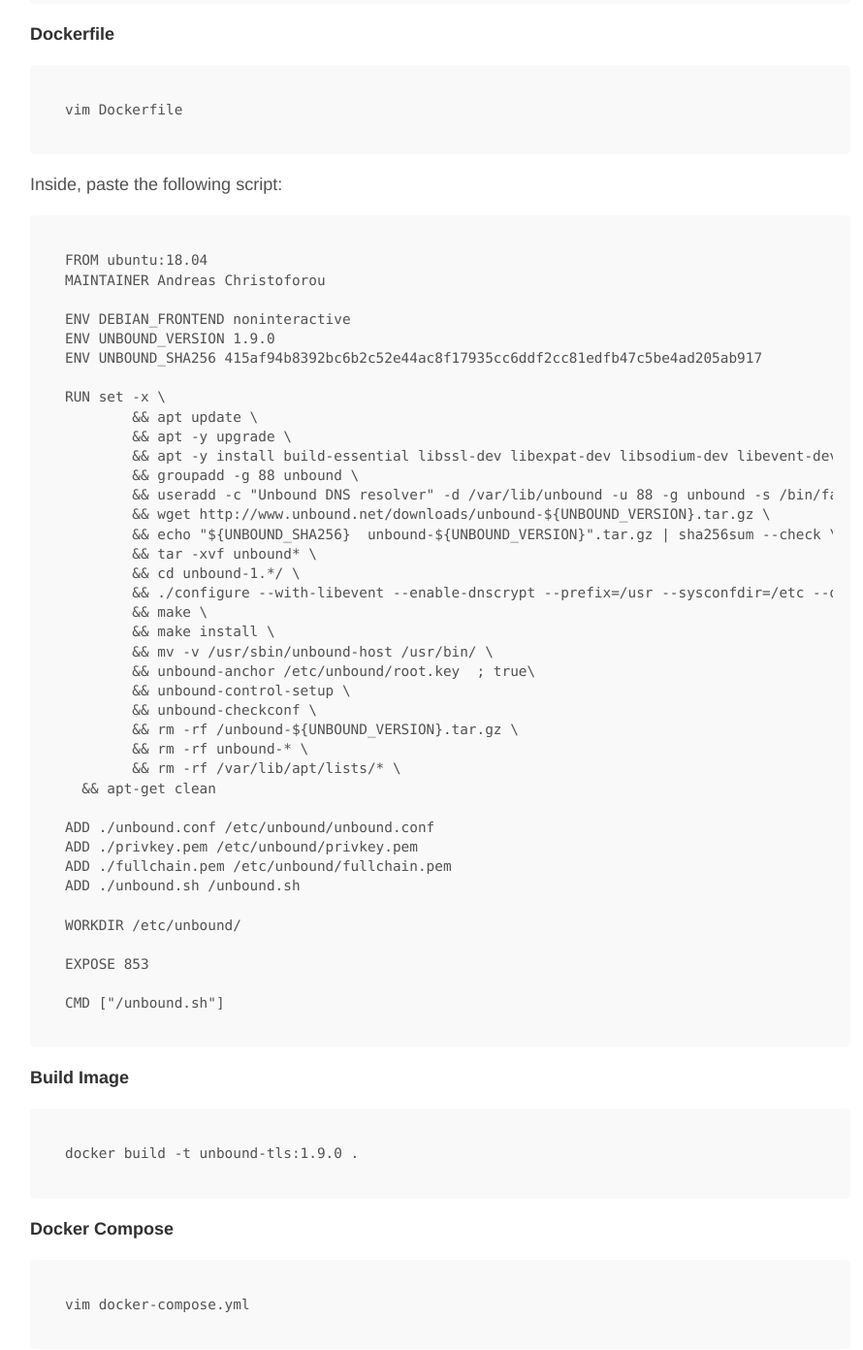
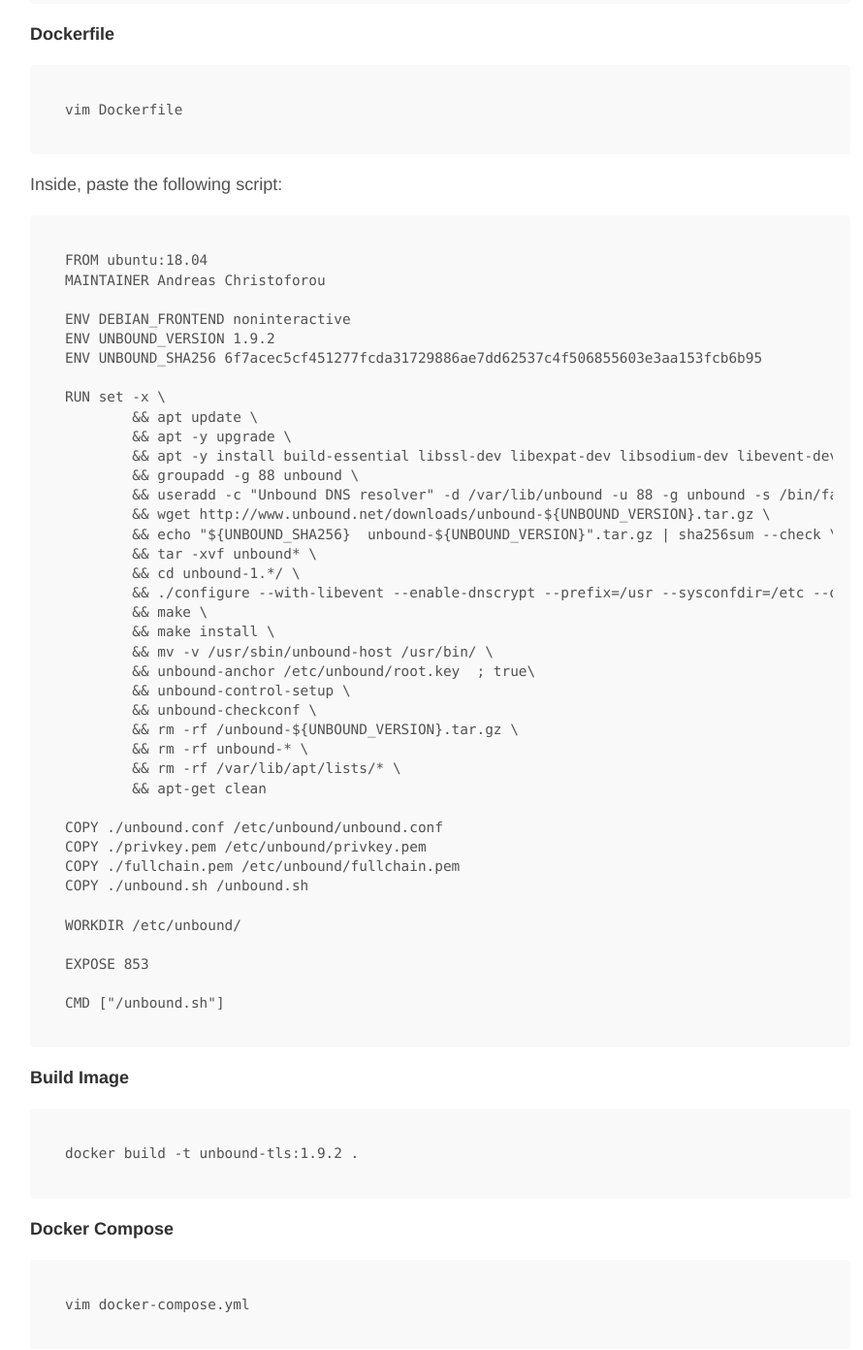
Before and after one commit to ChAndreas/chandreas.github.io, a Jekyll site: the page built from _posts/2019-01-29-unbound-privdns.md, in a window 1280 px wide and 1400 px high, scrolled down 2481 px. Shown: the top 1392 px of the window at 97% size, without its empty margins (186-1076 px from the left). Built offline with Jekyll 4.4.1, drawn with Linux system fonts in a browser that asks for light colours; some of the changed text lies outside the part shown.

Commit message:
Update 2019-01-29-unbound-privdns.md

````diff
--- a/_posts/2019-01-29-unbound-privdns.md
+++ b/_posts/2019-01-29-unbound-privdns.md
@@ -116,8 +116,8 @@
 MAINTAINER Andreas Christoforou
 
 ENV DEBIAN_FRONTEND noninteractive
-ENV UNBOUND_VERSION 1.9.0
-ENV UNBOUND_SHA256 415af94b8392bc6b2c52e44ac8f17935cc6ddf2cc81edfb47c5be4ad205ab917
+ENV UNBOUND_VERSION 1.9.2
+ENV UNBOUND_SHA256 6f7acec5cf451277fcda31729886ae7dd62537c4f506855603e3aa153fcb6b95
 
 RUN set -x \
 	&& apt update \
@@ -139,12 +139,12 @@
 	&& rm -rf /unbound-${UNBOUND_VERSION}.tar.gz \
 	&& rm -rf unbound-* \
 	&& rm -rf /var/lib/apt/lists/* \
-  && apt-get clean
+	&& apt-get clean
 
-ADD ./unbound.conf /etc/unbound/unbound.conf
-ADD ./privkey.pem /etc/unbound/privkey.pem
-ADD ./fullchain.pem /etc/unbound/fullchain.pem
-ADD ./unbound.sh /unbound.sh
+COPY ./unbound.conf /etc/unbound/unbound.conf
+COPY ./privkey.pem /etc/unbound/privkey.pem
+COPY ./fullchain.pem /etc/unbound/fullchain.pem
+COPY ./unbound.sh /unbound.sh
 
 WORKDIR /etc/unbound/
 
@@ -154,7 +154,7 @@
 ```
 **Build Image**
 
-	docker build -t unbound-tls:1.9.0 .
+	docker build -t unbound-tls:1.9.2 .
 
 **Docker Compose**
 
@@ -168,11 +168,11 @@
 version: '3'
 services:
   unbound-tls:
-    image: unbound-tls:1.9.0
+    image: unbound-tls:1.9.2
     container_name: unbound-tls
+    restart: always
     ports:
       - "853:853"
-    restart: always
 ```
 
 **Run image**
````
